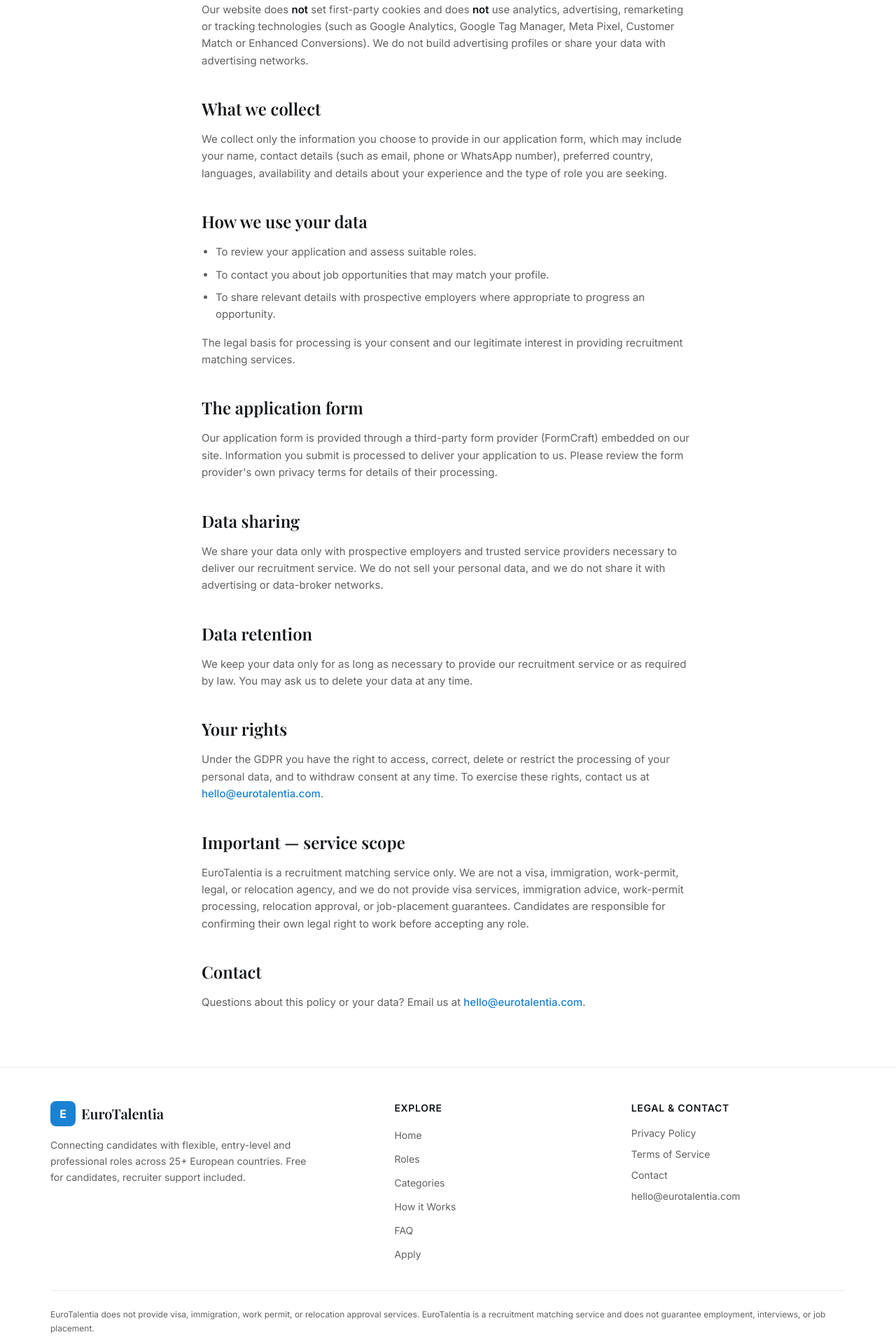
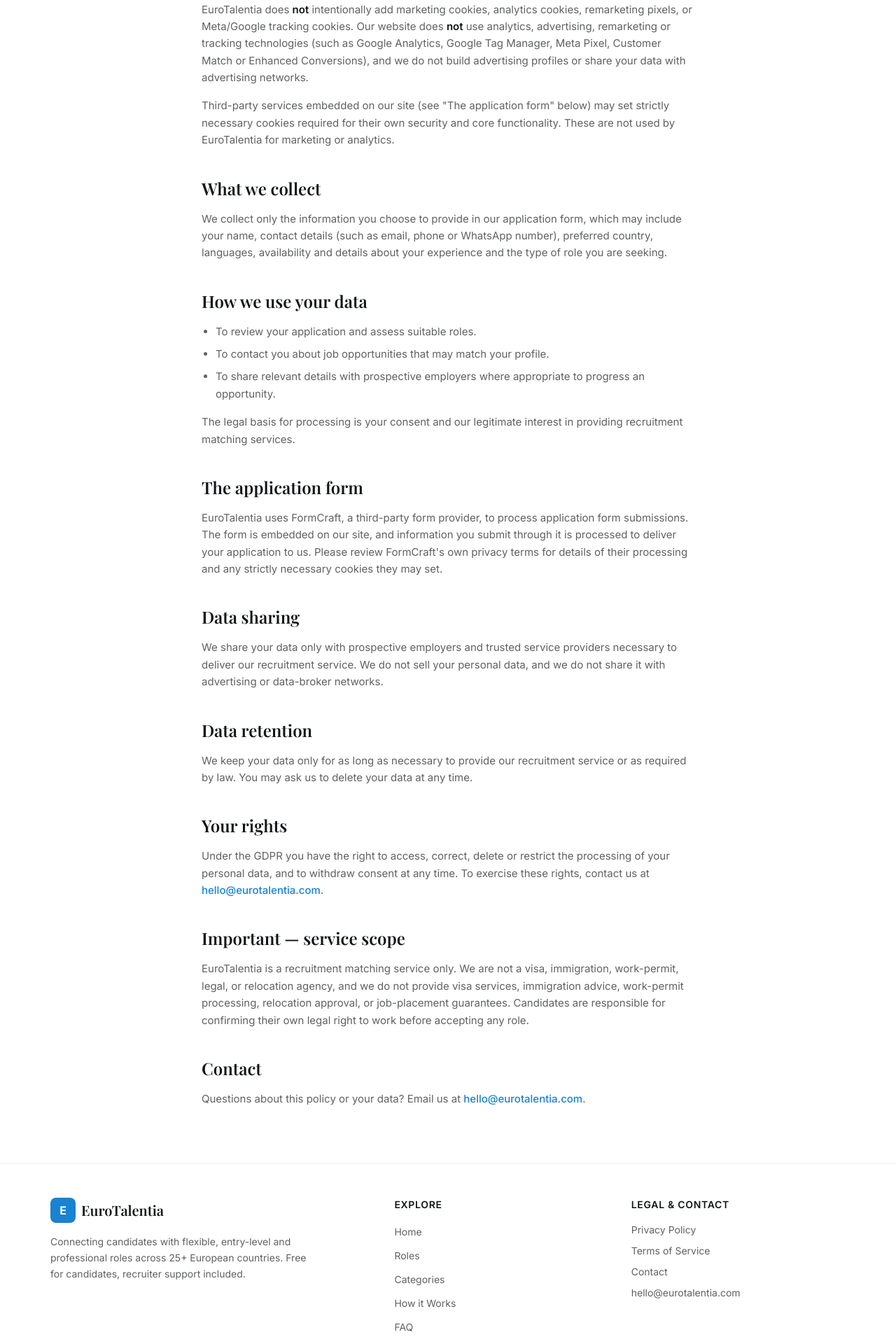
Before and after one commit to yusheng-1996/eurotalentia, a Next.js app: page /privacy-policy in a window 1280 px wide. Shown: the part 500-2420 px from the top of the page at 70% size. Built offline with nearby package versions, Linux system fonts and the light colour scheme; no server answers.

Commit message:
Compliance polish: footer-only short disclaimer, privacy cookie/FormCraft details, remove duplicate disclaimer

```diff
--- a/app/contact/page.tsx
+++ b/app/contact/page.tsx
@@ -3,7 +3,7 @@ import Link from "next/link";
 import { Mail, Clock3, MessageSquare } from "lucide-react";
 import Header from "@/components/Header";
 import Footer from "@/components/Footer";
-import { COMPANY_EMAIL, DISCLAIMER_FULL } from "@/components/data";
+import { COMPANY_EMAIL } from "@/components/data";
 
 export const metadata: Metadata = {
   title: "Contact",
@@ -84,7 +84,14 @@ export default function Contact() {
             </div>
 
             <p className="mt-12 border-t border-haze pt-6 text-xs leading-relaxed text-muted">
-              {DISCLAIMER_FULL}
+              EuroTalentia is a recruitment matching service. See our{" "}
+              <Link
+                href="/terms-of-service"
+                className="font-medium text-brand underline-offset-2 hover:underline"
+              >
+                Terms of Service
+              </Link>{" "}
+              for full details.
             </p>
           </div>
         </section>
--- a/app/privacy-policy/page.tsx
+++ b/app/privacy-policy/page.tsx
@@ -34,12 +34,20 @@ export default function PrivacyPolicy() {
 
               <h2>No advertising or analytics cookies</h2>
               <p>
-                Our website does <strong>not</strong> set first-party cookies
-                and does <strong>not</strong> use analytics, advertising,
-                remarketing or tracking technologies (such as Google Analytics,
-                Google Tag Manager, Meta Pixel, Customer Match or Enhanced
-                Conversions). We do not build advertising profiles or share your
-                data with advertising networks.
+                EuroTalentia does <strong>not</strong> intentionally add
+                marketing cookies, analytics cookies, remarketing pixels, or
+                Meta/Google tracking cookies. Our website does{" "}
+                <strong>not</strong> use analytics, advertising, remarketing or
+                tracking technologies (such as Google Analytics, Google Tag
+                Manager, Meta Pixel, Customer Match or Enhanced Conversions), and
+                we do not build advertising profiles or share your data with
+                advertising networks.
+              </p>
+              <p>
+                Third-party services embedded on our site (see &quot;The
+                application form&quot; below) may set strictly necessary cookies
+                required for their own security and core functionality. These are
+                not used by EuroTalentia for marketing or analytics.
               </p>
 
               <h2>What we collect</h2>
@@ -70,11 +78,12 @@ export default function PrivacyPolicy() {
 
               <h2>The application form</h2>
               <p>
-                Our application form is provided through a third-party form
-                provider (FormCraft) embedded on our site. Information you submit
-                is processed to deliver your application to us. Please review the
-                form provider&apos;s own privacy terms for details of their
-                processing.
+                EuroTalentia uses FormCraft, a third-party form provider, to
+                process application form submissions. The form is embedded on our
+                site, and information you submit through it is processed to
+                deliver your application to us. Please review FormCraft&apos;s own
+                privacy terms for details of their processing and any strictly
+                necessary cookies they may set.
               </p>
 
               <h2>Data sharing</h2>
--- a/components/Footer.tsx
+++ b/components/Footer.tsx
@@ -74,10 +74,9 @@ export default function Footer() {
           </div>
         </div>
 
-        {/* Compliance disclaimer */}
+        {/* Compliance disclaimer (short footer version only) */}
         <p className="mt-10 border-t border-haze pt-6 text-xs leading-relaxed text-muted">
-          {FOOTER_VISA_NOTE} EuroTalentia is a recruitment matching service and
-          does not guarantee employment, interviews, or job placement.
+          {FOOTER_VISA_NOTE}
         </p>
 
         <div className="mt-6 flex flex-col items-center justify-between gap-4 sm:flex-row">
--- a/components/data.ts
+++ b/components/data.ts
@@ -1066,6 +1066,6 @@ export const FORM_CONSENT =
 
 /** Short footer disclaimer. */
 export const FOOTER_VISA_NOTE =
-  "EuroTalentia does not provide visa, immigration, work permit, or relocation approval services.";
+  "EuroTalentia does not provide visa, immigration, work-permit, legal, or relocation approval services.";
 
 export const COMPANY_EMAIL = "hello@eurotalentia.com";
```
